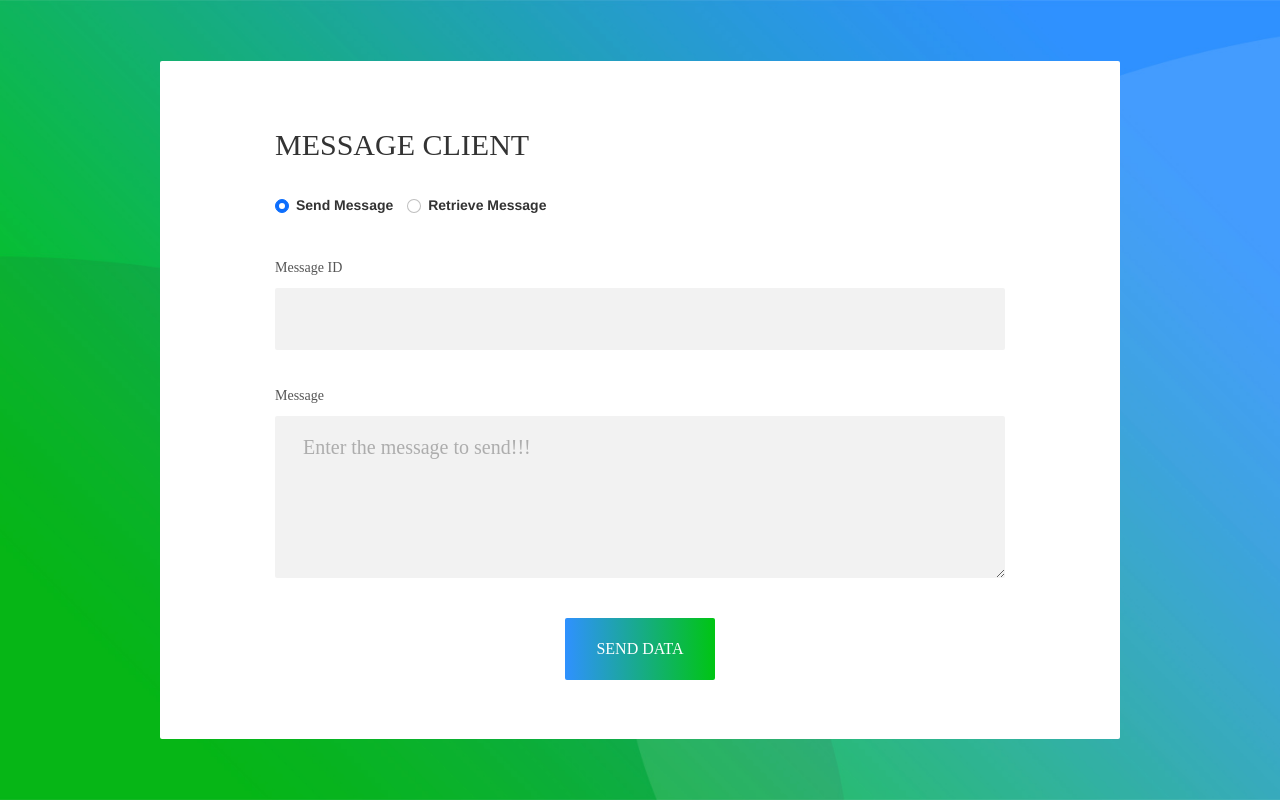
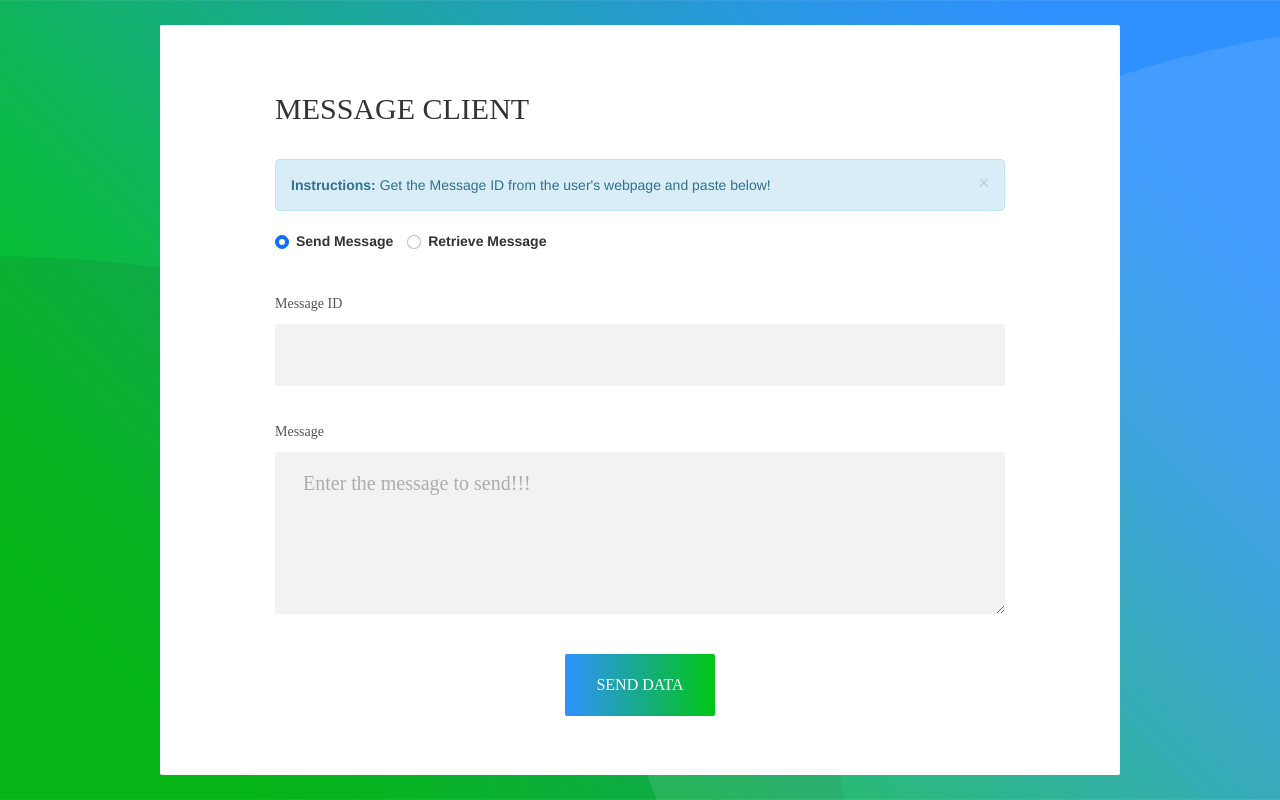
Before and after one commit to Otabek8866/anonymous-pub-sub-system, a Flask app: page /client in a window 1280 px wide. Run offline with Flask 2, Linux system fonts and the light colour scheme; some libraries are stand-ins or nearby versions; some web fonts are replaced.

Commit message:
instructions alertbox added

```diff
--- a/client app/templates/index.html
+++ b/client app/templates/index.html
@@ -7,11 +7,9 @@
     <link rel="stylesheet" type="text/css" href="static/css/main.css">
 
 	<link href="https://cdn.jsdelivr.net/npm/bootstrap@5.0.2/dist/css/bootstrap.min.css" rel="stylesheet" integrity="sha384-EVSTQN3/azprG1Anm3QDgpJLIm9Nao0Yz1ztcQTwFspd3yD65VohhpuuCOmLASjC" crossorigin="anonymous">
-	<!-- <script src="https://cdn.jsdelivr.net/npm/bootstrap@5.0.2/dist/js/bootstrap.bundle.min.js" integrity="sha384-MrcW6ZMFYlzcLA8Nl+NtUVF0sA7MsXsP1UyJoMp4YLEuNSfAP+JcXn/tWtIaxVXM" crossorigin="anonymous"></script> -->
 	<script src="https://code.jquery.com/jquery-3.6.0.js" integrity="sha256-H+K7U5CnXl1h5ywQfKtSj8PCmoN9aaq30gDh27Xc0jk=" crossorigin="anonymous"></script>
 
 	<link rel="stylesheet" href="https://maxcdn.bootstrapcdn.com/bootstrap/3.4.1/css/bootstrap.min.css">
-	<!-- <script src="https://ajax.googleapis.com/ajax/libs/jquery/3.5.1/jquery.min.js"></script> -->
 	<script src="https://maxcdn.bootstrapcdn.com/bootstrap/3.4.1/js/bootstrap.min.js"></script>
 
 	<link rel="shortcut icon" href="/static/favicon.ico" type="image/x-icon">
@@ -23,6 +21,11 @@
 			<span class="contact100-form-title">
 				Message Client
 			</span>
+
+			<div class="alert alert-info alert-dismissible">
+				<a href="#" class="close" data-dismiss="alert" aria-label="close">&times;</a>
+				<strong>Instructions:</strong> Get the Message ID from the user's webpage and paste below!
+			</div>
 
 			<div class="wrap-input100">
 				<div class="form-check form-check-inline">
```
